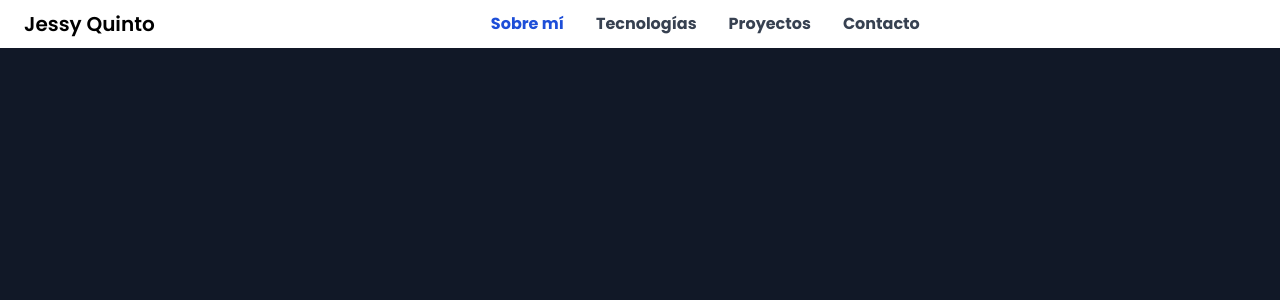
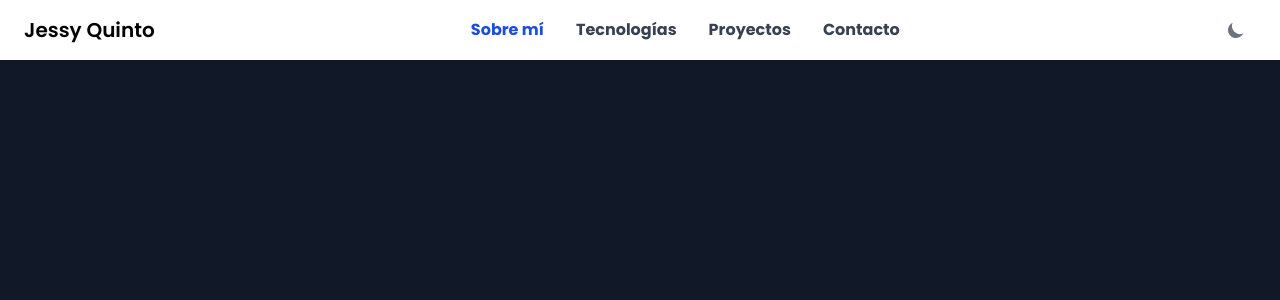
Before and after one commit to JessyQuinto/portafolio, an Angular app: page / in a window 1280 px wide. Shown: the top 300 px of the page. Built offline with nearby package versions, Linux system fonts and the light colour scheme.

Commit message:
add Dark Mode
Se agrega el cambio de modo oscuro a modo claro

```diff
--- a/src/app/app.component.html
+++ b/src/app/app.component.html
@@ -4,7 +4,22 @@
       <a href="#" class="flex items-center">
         <span class="self-center text-xl font-semibold whitespace-nowrap dark:text-white">Jessy Quinto</span>
       </a>
+
       <div class="flex items-center lg:order-2">
+        <button id="theme-toggle" type="button"
+          class="text-gray-500 dark:text-gray-400 hover:bg-gray-100 dark:hover:bg-gray-700 focus:outline-none focus:ring-4 focus:ring-gray-200 dark:focus:ring-gray-700 rounded-lg text-sm p-2.5">
+          <svg id="theme-toggle-dark-icon" class="hidden w-5 h-5" fill="currentColor" viewBox="0 0 20 20"
+            xmlns="http://www.w3.org/2000/svg">
+            <path d="M17.293 13.293A8 8 0 016.707 2.707a8.001 8.001 0 1010.586 10.586z"></path>
+          </svg>
+          <svg id="theme-toggle-light-icon" class="hidden w-5 h-5" fill="currentColor" viewBox="0 0 20 20"
+            xmlns="http://www.w3.org/2000/svg">
+            <path
+              d="M10 2a1 1 0 011 1v1a1 1 0 11-2 0V3a1 1 0 011-1zm4 8a4 4 0 11-8 0 4 4 0 018 0zm-.464 4.95l.707.707a1 1 0 001.414-1.414l-.707-.707a1 1 0 00-1.414 1.414zm2.12-10.607a1 1 0 010 1.414l-.706.707a1 1 0 11-1.414-1.414l.707-.707a1 1 0 011.414 0zM17 11a1 1 0 100-2h-1a1 1 0 100 2h1zm-7 4a1 1 0 011 1v1a1 1 0 11-2 0v-1a1 1 0 011-1zM5.05 6.464A1 1 0 106.465 5.05l-.708-.707a1 1 0 00-1.414 1.414l.707.707zm1.414 8.486l-.707.707a1 1 0 01-1.414-1.414l.707-.707a1 1 0 011.414 1.414zM4 11a1 1 0 100-2H3a1 1 0 000 2h1z"
+              fill-rule="evenodd" clip-rule="evenodd"></path>
+          </svg>
+        </button>
+
         <button data-collapse-toggle="mobile-menu-2" type="button"
           class="inline-flex items-center p-2 ml-1 text-sm text-gray-500 rounded-lg lg:hidden hover:bg-gray-100 focus:outline-none focus:ring-2 focus:ring-gray-200 dark:text-gray-400 dark:hover:bg-gray-700 dark:focus:ring-gray-600"
           aria-controls="mobile-menu-2" aria-expanded="false">
@@ -21,6 +36,7 @@
           </svg>
         </button>
       </div>
+
       <div class="hidden justify-between items-center w-full lg:flex lg:w-auto lg:order-1" id="mobile-menu-2">
         <ul class="flex flex-col mt-4 font-medium lg:flex-row lg:space-x-8 lg:mt-0">
           <li>
@@ -46,4 +62,5 @@
   </nav>
 </header>
 
+
 <router-outlet />
```
